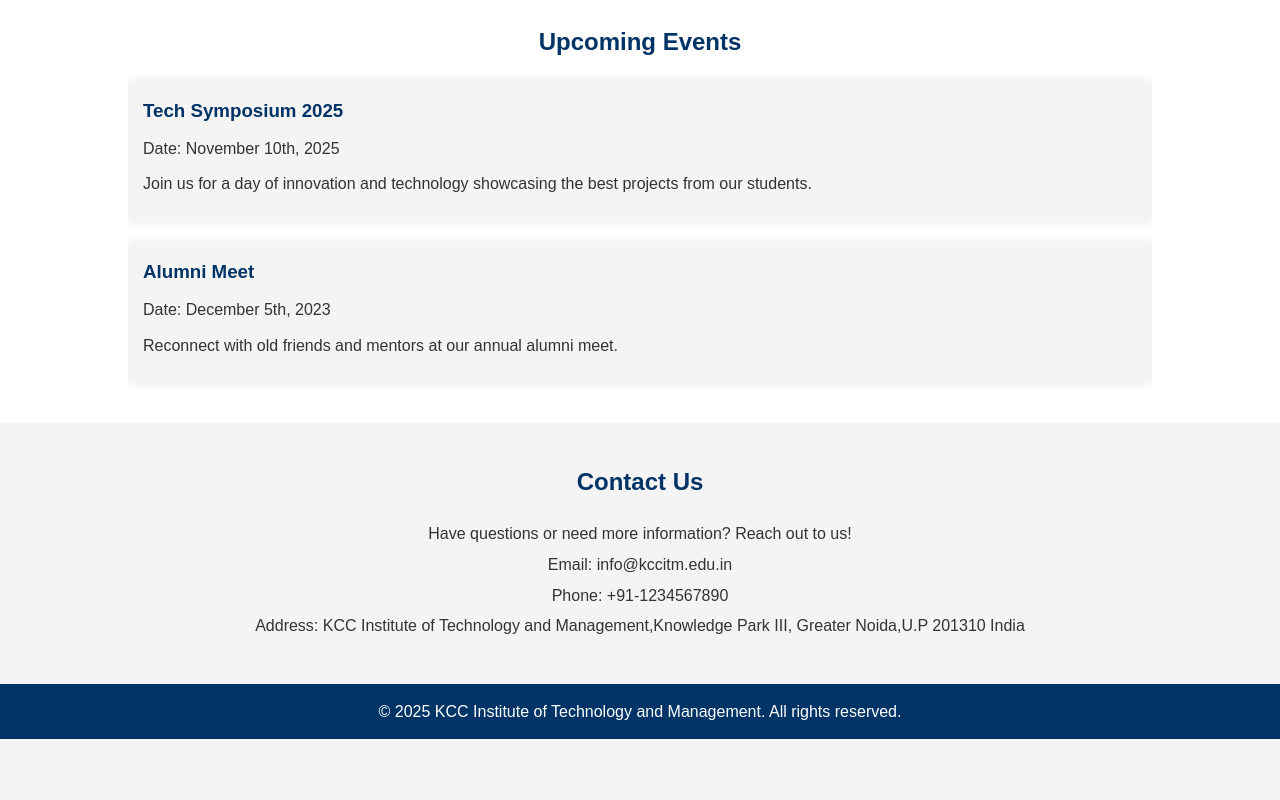
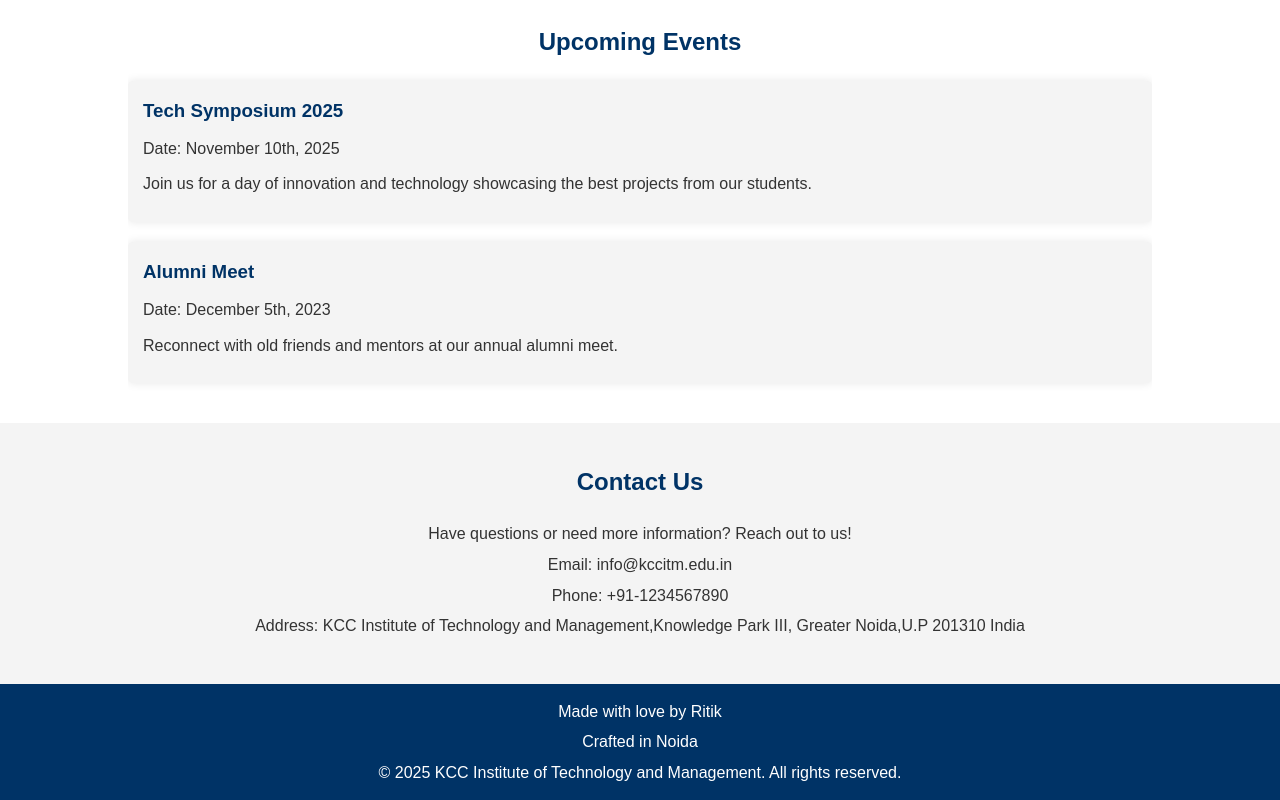
Before and after one commit to ritikkatiyar065/college-newsletter-website, a plain HTML site: page index.html in a window 1280 px wide. Shown: the part 1242-2042 px from the top of the page. Before the commit the page ends 1981 px from the top, so only its background shows below. Drawn offline with Linux system fonts and the light colour scheme; a script that the page names is missing.

Commit message:
footer changes

```diff
--- a/index.html
+++ b/index.html
@@ -87,6 +87,8 @@
 
     <footer>
         <div class="container">
+            <p>Made with love by Ritik</p>
+            <p>Crafted in Noida</p>
             <p>&copy; 2025 KCC Institute of Technology and Management. All rights reserved.</p>
         </div>
     </footer>
--- a/styles.css
+++ b/styles.css
@@ -51,7 +51,6 @@
     margin: 5px 0 0;
     font-size: 1.2em;
 }
-
 /* Navigation Styles */
 nav {
     background: #002244;
```
